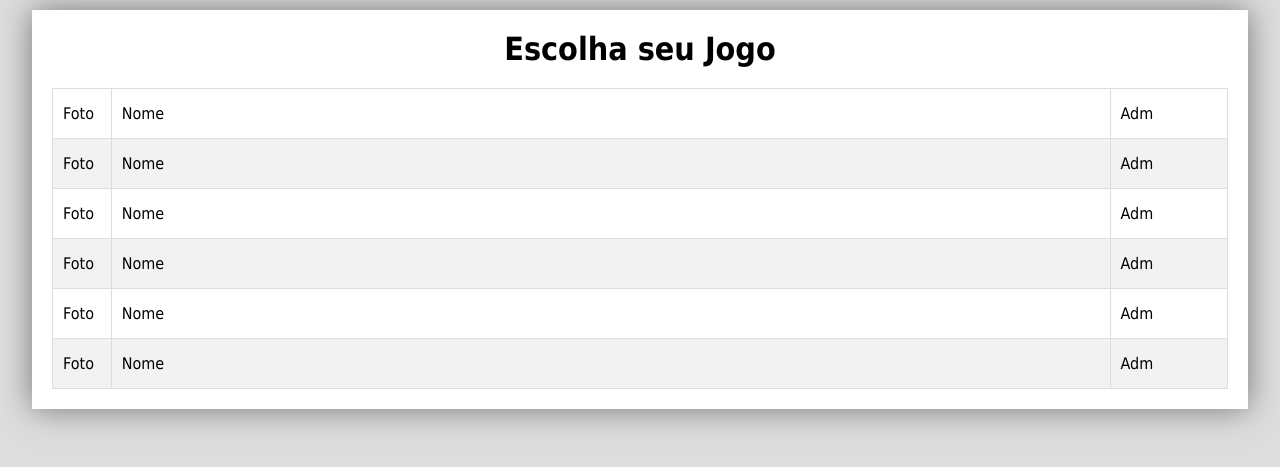
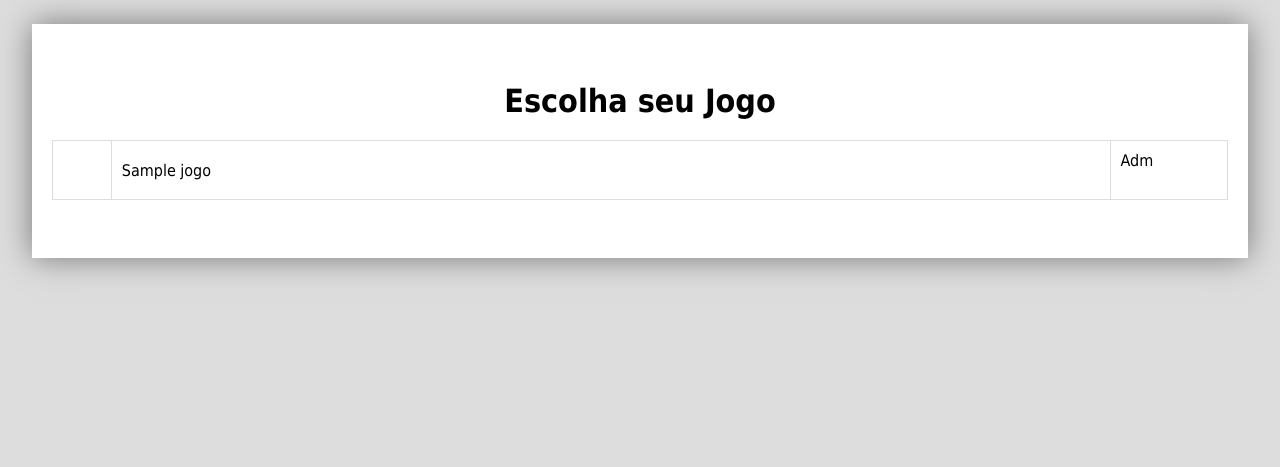
Before and after one commit to NascimentoTales/PHPComMysql, a PHP site: page / in a window 1280 px wide. Shown: the top 467 px of the page. Run offline with PHP 8.4, Linux system fonts and the light colour scheme; tables that the repository leaves empty or names only in its code hold one stand-in row (values such as "Sample post").

Commit message:
Criado php

```diff
--- /dev/null
+++ b/includes/banco.php
@@ -0,0 +1,34 @@
+<pre><?php
+
+// $localHost = "localhost";
+// $user = "root";
+// $password = "36327300";
+// $banco = "bdames";
+
+// $conn = new mysqli($localHost, $user, $password, $banco);
+
+// if (!$conn) {
+//     die("Connection failed: " . mysqli_connect_error());
+//   }
+//   echo "Connected successfully";
+
+
+$banco = new mysqli("localhost", "root", "36327300", "bd_games");
+
+if ($banco->connect_errno) {
+
+    echo"<p> Encontrei um error $banco->errno -->$banco->connect_error</p>";
+    die();
+}else{
+    // echo"<p>Conectado</p>";
+}
+$banco->query("SET NAMES 'utf8'");
+$banco->query("SET character_set_connection=utf8");
+$banco->query("SET character_set_client=utf8");
+$banco->query("SET character_set_results=utf8");
+
+// $busca = $banco->query("SELECT j.cod, j.nome, g.genero, p.produtora, j.descricao, j.nota, j.capa FROM jogos j JOIN generos g ON j.genero = g.cod JOIN produtoras p ON j.produtora = p.cod");
+
+
+
+?>
--- /dev/null
+++ b/includes/functions.php
@@ -0,0 +1,11 @@
+<?php
+function thumb($arq){
+    $caminho = "fotos/$arq";
+    if (is_null ($arq) || !file_exists ($caminho)) {
+        $caminho = "fotos/indisponivel.png";
+    }else{
+        return $caminho;
+    }
+}
+
+?>
--- a/index.php
+++ b/index.php
@@ -8,16 +8,35 @@
     <title>Listagem de Jogos</title>
 </head>
 <body>
+    <?php
+        require_once("includes/banco.php");
+        require_once("includes/functions.php");
+    ?>
+
     <div id="corpo">
-        <h1>Escolha seu Jogo</h1>
-        <table class="listagem">
-            <tr><td>Foto</td><td>Nome</td><td>Adm</td></tr>
-            <tr><td>Foto</td><td>Nome</td><td>Adm</td></tr>
-            <tr><td>Foto</td><td>Nome</td><td>Adm</td></tr>
-            <tr><td>Foto</td><td>Nome</td><td>Adm</td></tr>
-            <tr><td>Foto</td><td>Nome</td><td>Adm</td></tr>
-            <tr><td>Foto</td><td>Nome</td><td>Adm</td></tr>
+        <table class='listagem'>
+
+            <?php
+                $busca = $banco->query("select * from jogos order by nome");
+
+                if (!$busca) {
+                    echo"<p>Falha na busca</p>";
+                } else {
+                    if ($busca->num_rows == 0) {
+                        echo"<tr><td> Nemhum registro encontrado";
+                    }else {
+                        echo"<h1>Escolha seu Jogo</h1>";
+
+                        while ($reg = $busca->fetch_object()) {
+                            $t = thumb($reg->capa);
+                            echo"<tr><td><img src='$t' alt='' class='mini' srcset=''></td><td>$reg->nome<td>Adm";
+                        }
+                    }
+                }
+            ?>
+
         </table>
     </div>
+    <?php $banco->close()?>
 </body>
 </html>
--- a/styles/style.css
+++ b/styles/style.css
@@ -12,7 +12,7 @@ body {
 
 body #corpo {
   width: 95%;
-  margin: 10px auto 0 auto;
+  margin: 5px auto 0 auto;
   padding: 20px;
   background-color: #fff;
   -webkit-box-shadow: 0px 0px 30px #777;
@@ -50,4 +50,8 @@ body #corpo table.listagem td:nth-child(1) {
 body #corpo table.listagem td:nth-child(3) {
   width: 10%;
 }
+
+body #corpo table.listagem .mini {
+  width: 150px;
+}
 /*# sourceMappingURL=style.css.map */
--- a/styles/style.scss
+++ b/styles/style.scss
@@ -13,7 +13,7 @@ body{
 
     #corpo{
         width: 95%;
-        margin: 10px auto 0 auto;
+        margin: 5px auto 0 auto;
         padding: 20px;
         background-color: $backgroundColorCorpo;
         box-shadow: 0px 0px 30px #777;
@@ -42,6 +42,9 @@ body{
             td:nth-child(3){
                 width: 10%;
             }
+            .mini{
+                width: 150px;
+            }
         }
     }
 }
```
Also changed, not shown: fotos/assassin.png (added), fotos/cod.png (added), fotos/cs.png (added), fotos/donkey.png (added), fotos/gow.png (added), fotos/gta.png (added), fotos/indisponivel.png (added), fotos/lol.png (added), fotos/mario.png (added), fotos/metal.png (added), fotos/resident.png (added), fotos/sonic.png (added), 2 other files.
